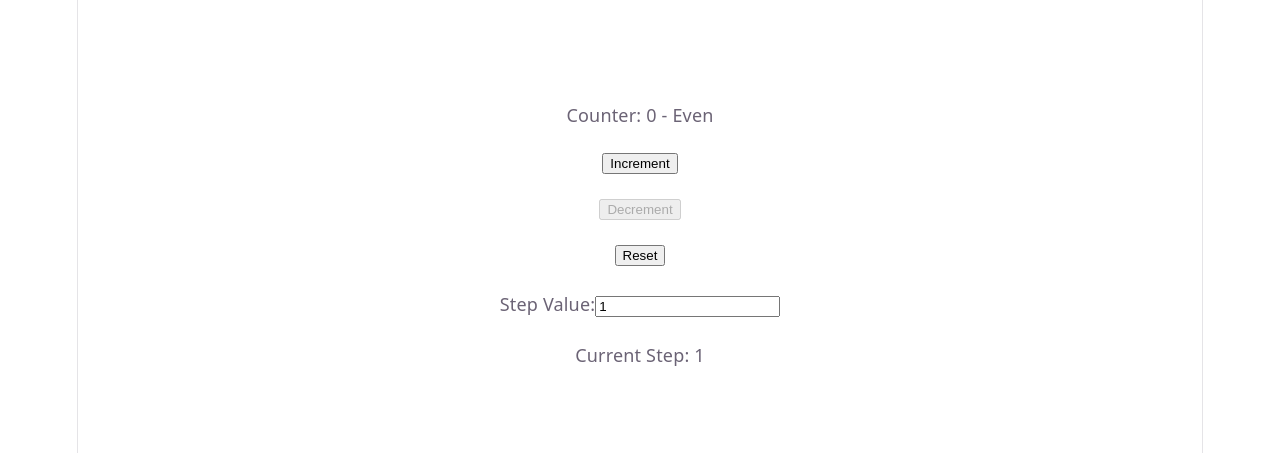
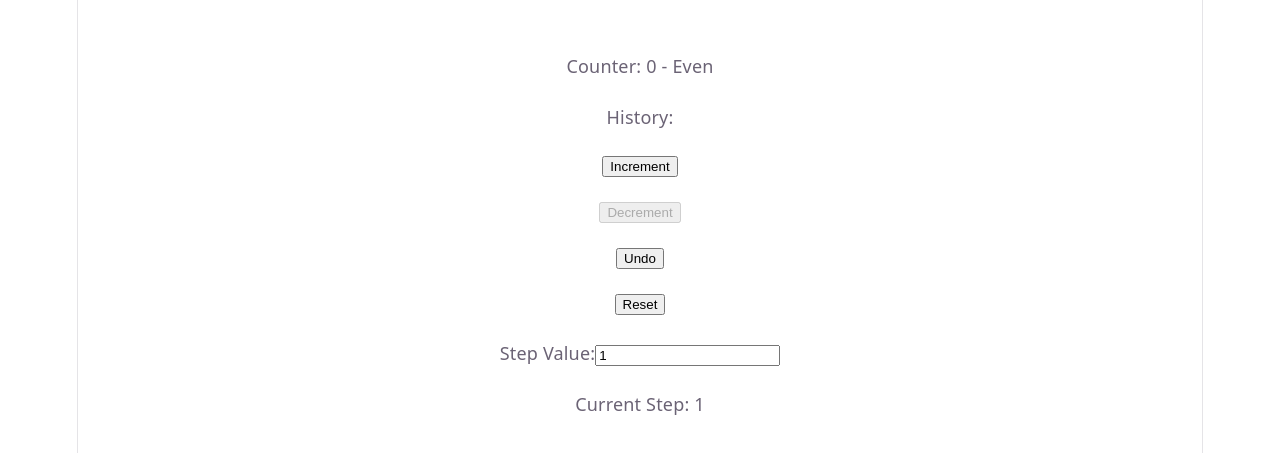
Before and after one commit to codebyanju/react-app, a React (Vite) app: page / in a window 1280 px wide. Shown: the part 165-618 px from the top of the page. Built offline with nearby package versions, Linux system fonts and the light colour scheme.

Commit message:
Update SimpleCounter to enhance functionality with history tracking and max counter limit

```diff
--- a/src/SimpleCounter.jsx
+++ b/src/SimpleCounter.jsx
@@ -5,11 +5,24 @@ import { useState } from "react";
 export const SimpleCounter = () => {
   const [counter, setCounter] = useState(0);
   const [stepValue, setStepValue] = useState(1);
-  const maxCounter = 10;
+  const [history, setHistory] = useState([]);
+
+  const maxCounter = 20;
+  const evenOdd = counter % 2 === 0 ? "Even" : "Odd";
+  const disableDecrement = counter === 0;
 
   const handleIncrement = () => {
     // if (counter + stepValue <= maxCounter)
-    setCounter(Math.min(counter + stepValue, maxCounter));
+    const newCounter = Math.min(counter + stepValue, maxCounter);
+    setCounter(newCounter);
+
+    if (newCounter != counter) {
+      // Only add to history if counter actually changed
+
+      // setHistory([...history, newCounter]);
+      // or
+      setHistory((prev) => [...prev, newCounter]);
+    }
   };
 
   const handleDecrement = () => {
@@ -24,19 +37,26 @@ export const SimpleCounter = () => {
 
   const onChange = (e) => setStepValue(Number(e.target.value));
 
-  const evenOdd = counter % 2 === 0 ? "Even" : "Odd";
+  const handleUndo = () => {
+    if (history.length <= 1) return;
 
-  const disableDecrement = counter === 0;
+    let newhistory = history.slice(0, -1);
+    setHistory(newhistory);
+    setCounter(newhistory.at(-1));
+  };
 
   return (
     <>
-      <div>
+      <p>
         Counter: {counter} - {evenOdd}
-      </div>
+      </p>
+      {maxCounter === counter && <p>"Max limit reached"</p>}
+      <p>History: {history.join()}</p>
       <button onClick={() => handleIncrement()}>Increment</button>
       <button onClick={() => handleDecrement()} disabled={disableDecrement}>
         Decrement
       </button>
+      <button onClick={handleUndo}>Undo</button>
       <button onClick={handleReset}>Reset</button>
       <p>
         Step Value:
```
